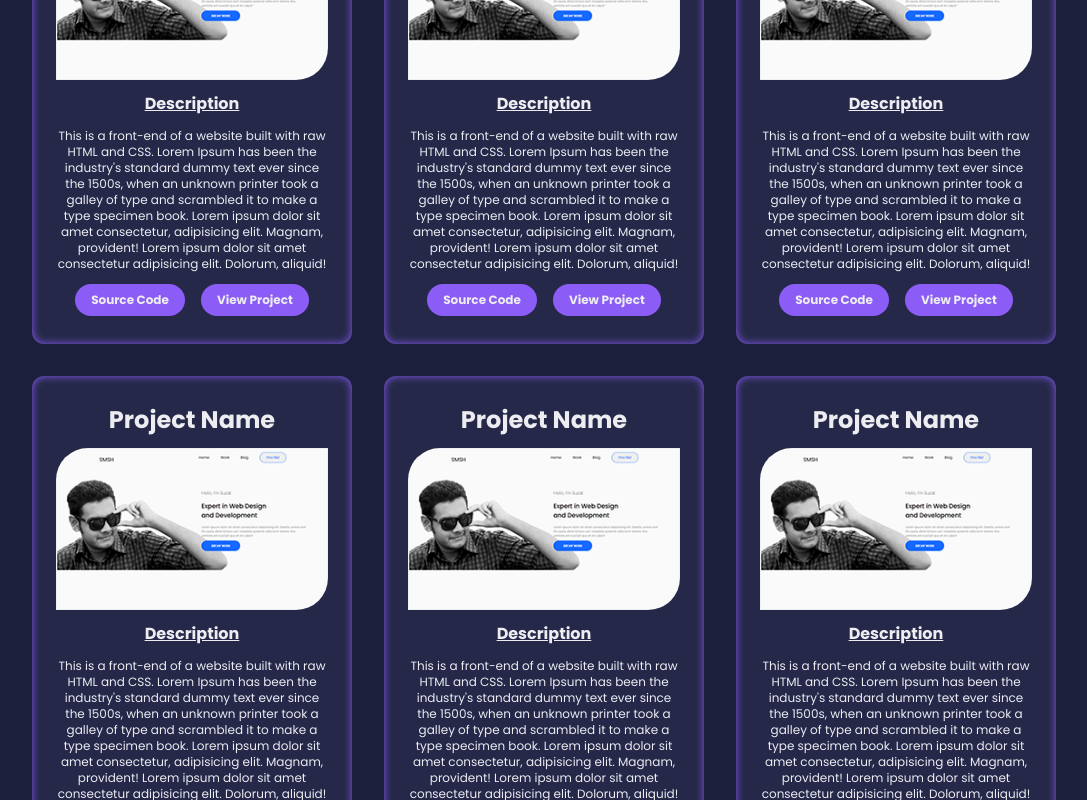
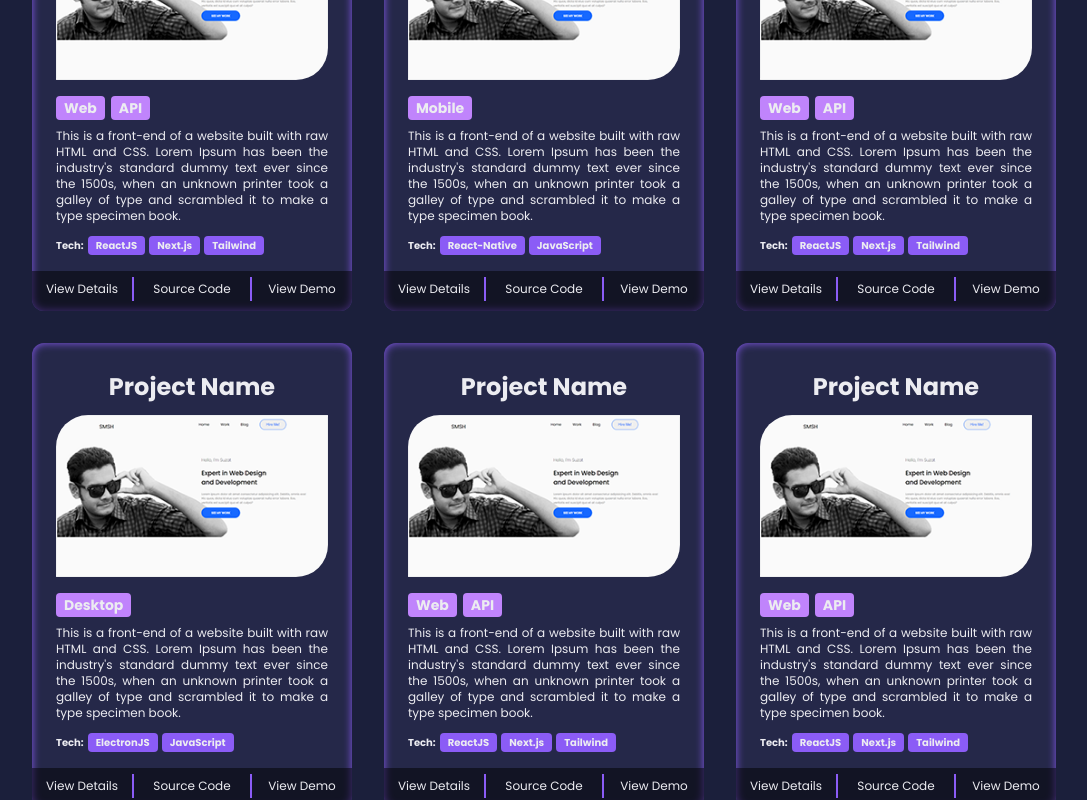
Before and after one commit to smsh119/shuzat-devfolio, a Next.js app: page / in a window 1280 px wide. Shown: the part 1940-2740 px from the top of the page, without its empty margins (96-1183 px from the left). Built offline with nearby package versions, Linux system fonts and the light colour scheme.

Commit message:
updated ProjectCard. Refactored code.

```diff
--- a/app/globals.css
+++ b/app/globals.css
@@ -96,3 +96,37 @@ input:-webkit-autofill:focus {
   caret-color: var(--color-text) !important;
   transition: background-color 5000s ease-in-out 0s !important;
 }
+
+/* blogs page blog hover display style control */
+#blogs .blog .blog-hover-readmore {
+  @apply pointer-events-none opacity-0 transition-opacity duration-200;
+}
+
+#blogs .blog:hover .blog-hover-readmore {
+  @apply pointer-events-auto opacity-100;
+}
+
+#blogs .blog .blog-readmore {
+  @apply pointer-events-auto opacity-100;
+}
+
+#blogs .blog:hover .blog-readmore {
+  @apply pointer-events-none opacity-0 transition-opacity duration-200;
+}
+
+/* Project card hover display style control */
+#projects .project .project-card-buttons-bg {
+  @apply scale-y-100 transition-opacity transition-transform duration-200;
+}
+
+#projects .project:hover .project-card-buttons-bg {
+  @apply scale-y-[4] opacity-80;
+}
+
+#projects .project .project-card-buttons {
+  @apply transition-transform duration-200;
+}
+
+#projects .project:hover .project-card-buttons {
+  @apply -translate-y-6;
+}
--- /dev/null
+++ b/components/Badge.jsx
@@ -0,0 +1,14 @@
+function Badge({
+  className = "bg-primary text-[0.5rem] sm:text-[0.625rem]",
+  children,
+}) {
+  return (
+    <div
+      className={`inline-block rounded-sm px-2 py-0.5 font-bold ${className}`}
+    >
+      {children}
+    </div>
+  );
+}
+
+export default Badge;
--- /dev/null
+++ b/components/Card.jsx
@@ -0,0 +1,19 @@
+import * as motion from "motion/react-client";
+
+function Card({ children }) {
+  const motionOptions = {
+    initial: { opacity: 0, scale: 0.9 },
+    whileInView: { opacity: 1, scale: 1 },
+    transition: { duration: 0.5, ease: "easeIn" },
+  };
+  return (
+    <motion.article
+      {...motionOptions}
+      className="project inset-shadow-custom bg-secondary hover:shadow-custom relative flex max-w-80 flex-col justify-center gap-3 overflow-hidden rounded-xl px-6 py-7 transition duration-200 ease-linear hover:scale-[1.02]"
+    >
+      {children}
+    </motion.article>
+  );
+}
+
+export default Card;
--- a/components/Projects/ProjectCard.jsx
+++ b/components/Projects/ProjectCard.jsx
@@ -1,24 +1,19 @@
-import * as motion from "motion/react-client";
 import Image from "next/image";
-import Button from "../Button";
+import Link from "next/link";
+import Badge from "../Badge";
+import Card from "../Card";
 
 function ProjectCard({
   projectName,
   projectDescription,
   imgUrl,
   sourceCodeUrl,
-  projectUrl,
+  demoUrl,
+  platforms,
+  technologies,
 }) {
-  const motionOptions = {
-    initial: { opacity: 0, scale: 0.9 },
-    whileInView: { opacity: 1, scale: 1 },
-    transition: { duration: 0.5, ease: "easeIn" },
-  };
   return (
-    <motion.article
-      {...motionOptions}
-      className="inset-shadow-custom bg-secondary hover:shadow-custom flex max-w-80 flex-col justify-center gap-3 rounded-xl px-6 py-7 transition duration-200 ease-linear hover:scale-[1.02]"
-    >
+    <Card>
       <h2 className="text-2xl font-bold">{projectName}</h2>
       <Image
         width={320}
@@ -27,17 +22,60 @@ function ProjectCard({
         alt={`${projectName} Thumbnail`}
         className="w-full rounded-tl-4xl rounded-br-4xl"
       />
-      <h3 className="text-base font-bold underline">Description</h3>
-      <p className="text-xs">{projectDescription}</p>
-      <div className="flex justify-center gap-4">
-        <Button href="#" type="anchor" size="sm">
+
+      <div className="mt-1 -mb-1 flex flex-wrap items-center gap-1.5">
+        {platforms?.length > 0 &&
+          platforms.map((plat) => (
+            <Badge key={plat} className="bg-accent text-[0.625rem] sm:text-sm">
+              {plat}
+            </Badge>
+          ))}
+      </div>
+
+      <p className="text-justify text-xs">
+        This is a front-end of a website built with raw HTML and CSS. Lorem
+        Ipsum has been the industry's standard dummy text ever since the 1500s,
+        when an unknown printer took a galley of type and scrambled it to make a
+        type specimen book.
+      </p>
+      <div className="flex flex-wrap items-center gap-1">
+        <span className="text-[0.5rem] font-bold sm:text-[0.625rem]">
+          Tech:
+        </span>
+
+        {technologies?.length > 0 &&
+          technologies.map((tech) => <Badge key={tech}>{tech}</Badge>)}
+      </div>
+      <ProjectCardButtons sourceCodeUrl={sourceCodeUrl} demoUrl={demoUrl} />
+    </Card>
+  );
+}
+
+function ProjectCardButtons({ sourceCodeUrl, demoUrl }) {
+  return (
+    <div className="h-4">
+      <div className="project-card-buttons-bg absolute bottom-0 left-0 h-10 w-full bg-black opacity-50"></div>
+      <div className="project-card-buttons absolute bottom-2.5 left-0 flex w-full items-center justify-around gap-2 text-center">
+        <Link
+          href="#"
+          className="border-primary hover:text-accent grow basis-1 border-r-2 p-1 text-xs transition-transform duration-200 hover:scale-[1.05] hover:font-bold"
+        >
+          View Details
+        </Link>
+        <Link
+          href={sourceCodeUrl}
+          className="border-primary hover:text-accent grow basis-1 p-1 text-xs transition-transform duration-200 hover:scale-[1.05] hover:font-bold"
+        >
           Source Code
-        </Button>
-        <Button href="#" type="anchor" size="sm">
-          View Project
-        </Button>
+        </Link>
+        <Link
+          href={demoUrl}
+          className="border-primary hover:text-accent grow basis-1 border-l-2 p-1 text-xs transition-transform duration-200 hover:scale-[1.05] hover:font-bold"
+        >
+          View Demo
+        </Link>
       </div>
-    </motion.article>
+    </div>
   );
 }
 
--- a/data/projectsData.js
+++ b/data/projectsData.js
@@ -6,7 +6,9 @@ export const projects = [
       "This is a front-end of a website built with raw HTML and CSS. Lorem Ipsum has been the industry's standard dummy text ever since the 1500s, when an unknown printer took a galley of type and scrambled it to make a type specimen book. Lorem ipsum dolor sit amet consectetur, adipisicing elit. Magnam, provident! Lorem ipsum dolor sit amet consectetur adipisicing elit. Dolorum, aliquid!",
     imgUrl: "/images/project-thumb-demo.png",
     sourceCodeUrl: "#",
-    projectUrl: "#",
+    demoUrl: "#",
+    platforms: ["Web", "API"],
+    technologies: ["ReactJS", "Next.js", "Tailwind"],
   },
   {
     id: "002",
@@ -15,7 +17,9 @@ export const projects = [
       "This is a front-end of a website built with raw HTML and CSS. Lorem Ipsum has been the industry's standard dummy text ever since the 1500s, when an unknown printer took a galley of type and scrambled it to make a type specimen book. Lorem ipsum dolor sit amet consectetur, adipisicing elit. Magnam, provident! Lorem ipsum dolor sit amet consectetur adipisicing elit. Dolorum, aliquid!",
     imgUrl: "/images/project-thumb-demo.png",
     sourceCodeUrl: "#",
-    projectUrl: "#",
+    demoUrl: "#",
+    platforms: ["Mobile"],
+    technologies: ["React-Native", "JavaScript"],
   },
   {
     id: "003",
@@ -24,7 +28,9 @@ export const projects = [
       "This is a front-end of a website built with raw HTML and CSS. Lorem Ipsum has been the industry's standard dummy text ever since the 1500s, when an unknown printer took a galley of type and scrambled it to make a type specimen book. Lorem ipsum dolor sit amet consectetur, adipisicing elit. Magnam, provident! Lorem ipsum dolor sit amet consectetur adipisicing elit. Dolorum, aliquid!",
     imgUrl: "/images/project-thumb-demo.png",
     sourceCodeUrl: "#",
-    projectUrl: "#",
+    demoUrl: "#",
+    platforms: ["Web", "API"],
+    technologies: ["ReactJS", "Next.js", "Tailwind"],
   },
   {
     id: "004",
@@ -33,7 +39,9 @@ export const projects = [
       "This is a front-end of a website built with raw HTML and CSS. Lorem Ipsum has been the industry's standard dummy text ever since the 1500s, when an unknown printer took a galley of type and scrambled it to make a type specimen book. Lorem ipsum dolor sit amet consectetur, adipisicing elit. Magnam, provident! Lorem ipsum dolor sit amet consectetur adipisicing elit. Dolorum, aliquid!",
     imgUrl: "/images/project-thumb-demo.png",
     sourceCodeUrl: "#",
-    projectUrl: "#",
+    demoUrl: "#",
+    platforms: ["Desktop"],
+    technologies: ["ElectronJS", "JavaScript"],
   },
   {
     id: "005",
@@ -42,7 +50,9 @@ export const projects = [
       "This is a front-end of a website built with raw HTML and CSS. Lorem Ipsum has been the industry's standard dummy text ever since the 1500s, when an unknown printer took a galley of type and scrambled it to make a type specimen book. Lorem ipsum dolor sit amet consectetur, adipisicing elit. Magnam, provident! Lorem ipsum dolor sit amet consectetur adipisicing elit. Dolorum, aliquid!",
     imgUrl: "/images/project-thumb-demo.png",
     sourceCodeUrl: "#",
-    projectUrl: "#",
+    demoUrl: "#",
+    platforms: ["Web", "API"],
+    technologies: ["ReactJS", "Next.js", "Tailwind"],
   },
   {
     id: "006",
@@ -51,6 +61,8 @@ export const projects = [
       "This is a front-end of a website built with raw HTML and CSS. Lorem Ipsum has been the industry's standard dummy text ever since the 1500s, when an unknown printer took a galley of type and scrambled it to make a type specimen book. Lorem ipsum dolor sit amet consectetur, adipisicing elit. Magnam, provident! Lorem ipsum dolor sit amet consectetur adipisicing elit. Dolorum, aliquid!",
     imgUrl: "/images/project-thumb-demo.png",
     sourceCodeUrl: "#",
-    projectUrl: "#",
+    demoUrl: "#",
+    platforms: ["Web", "API"],
+    technologies: ["ReactJS", "Next.js", "Tailwind"],
   },
 ];
```
